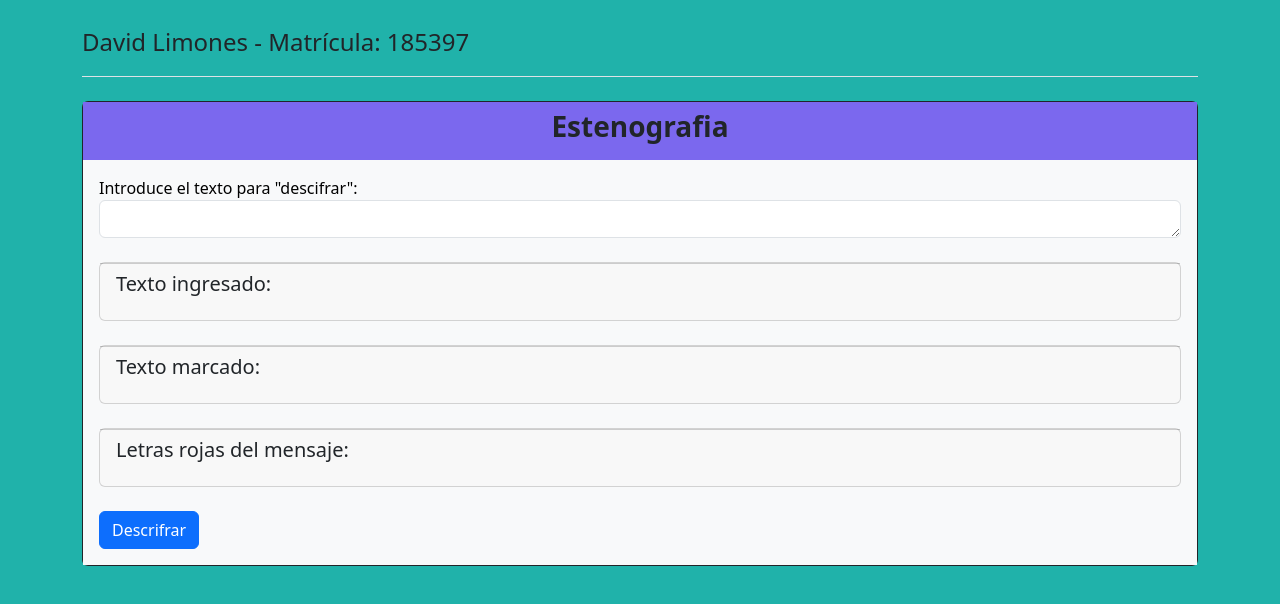
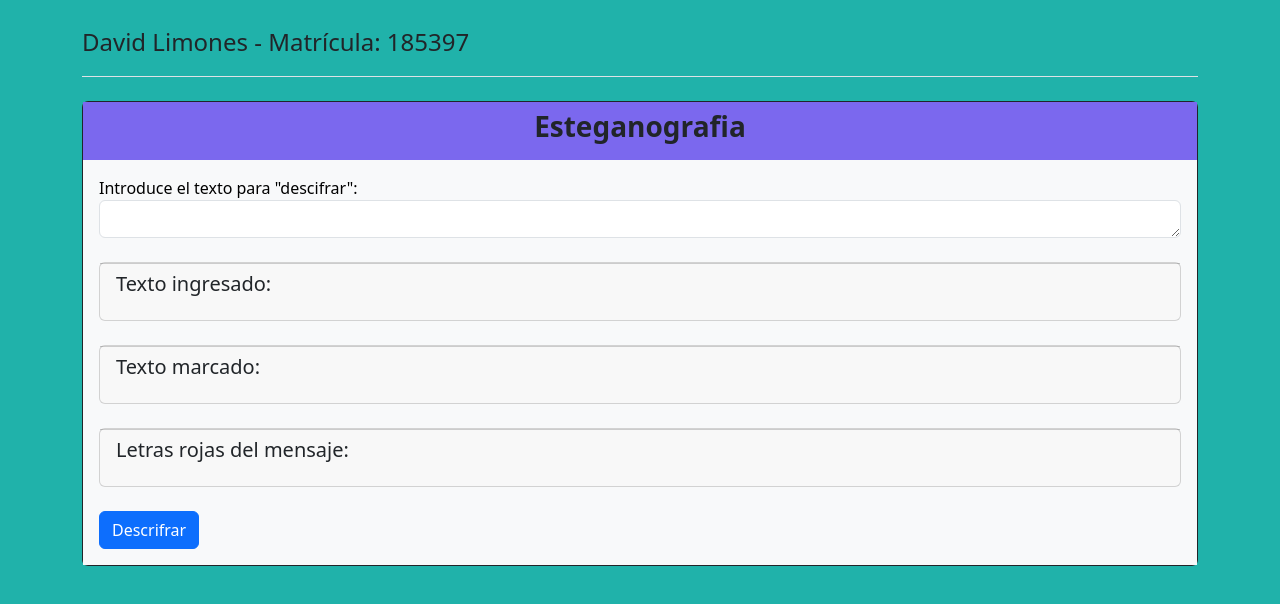
Before and after one commit to davidlimonesast/davidlimonesast.github.io, a plain HTML site: page esteganografia.html in a window 1280 px wide. Drawn offline with nearby package versions, Linux system fonts and the light colour scheme.

Commit message:
Pagina Esteganografia.html y Js

```diff
--- a/estenografia.html
+++ b/esteganografia.html
@@ -5,7 +5,7 @@
     <meta charset="UTF-8">
     <meta http-equiv="X-UA-Compatible" content="IE=edge">
     <meta name="viewport" content="width=device-width, initial-scale=1.0">
-    <title>Estenografia</title>
+    <title>Esteganografia</title>
     <link rel="shortcut icon" href="#">
     <!-- ↓↓↓↓ link para agregar el estilo de bootstrap ↓↓↓↓ -->
     <link href="https://cdn.jsdelivr.net/npm/bootstrap@5.3.0-alpha1/dist/css/bootstrap.min.css" rel="stylesheet"
@@ -29,7 +29,7 @@
             <div class="text border-0" style="background-color:mediumslateblue">
                 <div class="container-fluid py-2">
                     <center>
-                        <h3><strong>Estenografia</strong></h3>
+                        <h3><strong>Esteganografia</strong></h3>
                     </center>
                 </div>
             </div>
```
